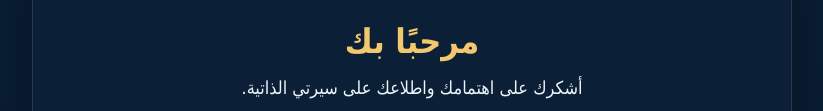
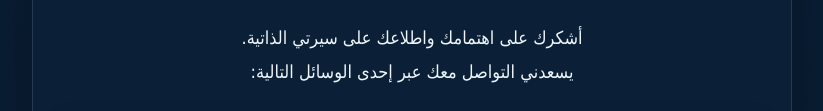
Before and after one commit to AAhmed339/aahmed339.github.io, a plain HTML site: page index.html in a window 1280 px wide. Shown: the part 407-518 px from the top of the page, without its empty margins (228-1051 px from the left). Drawn offline with Linux system fonts and the light colour scheme.

Commit message:
Update index.html

```diff
--- a/index.html
+++ b/index.html
@@ -169,7 +169,6 @@
          title="استعرض المسيرة المهنية والمرفقات"></a>
     </div>
     <div class="content">
-      <h1>مرحبًا بك</h1>
       <p class="welcome">
         أشكرك على اهتمامك واطلاعك على سيرتي الذاتية.<br>
         يسعدني التواصل معك عبر إحدى الوسائل التالية:
```
